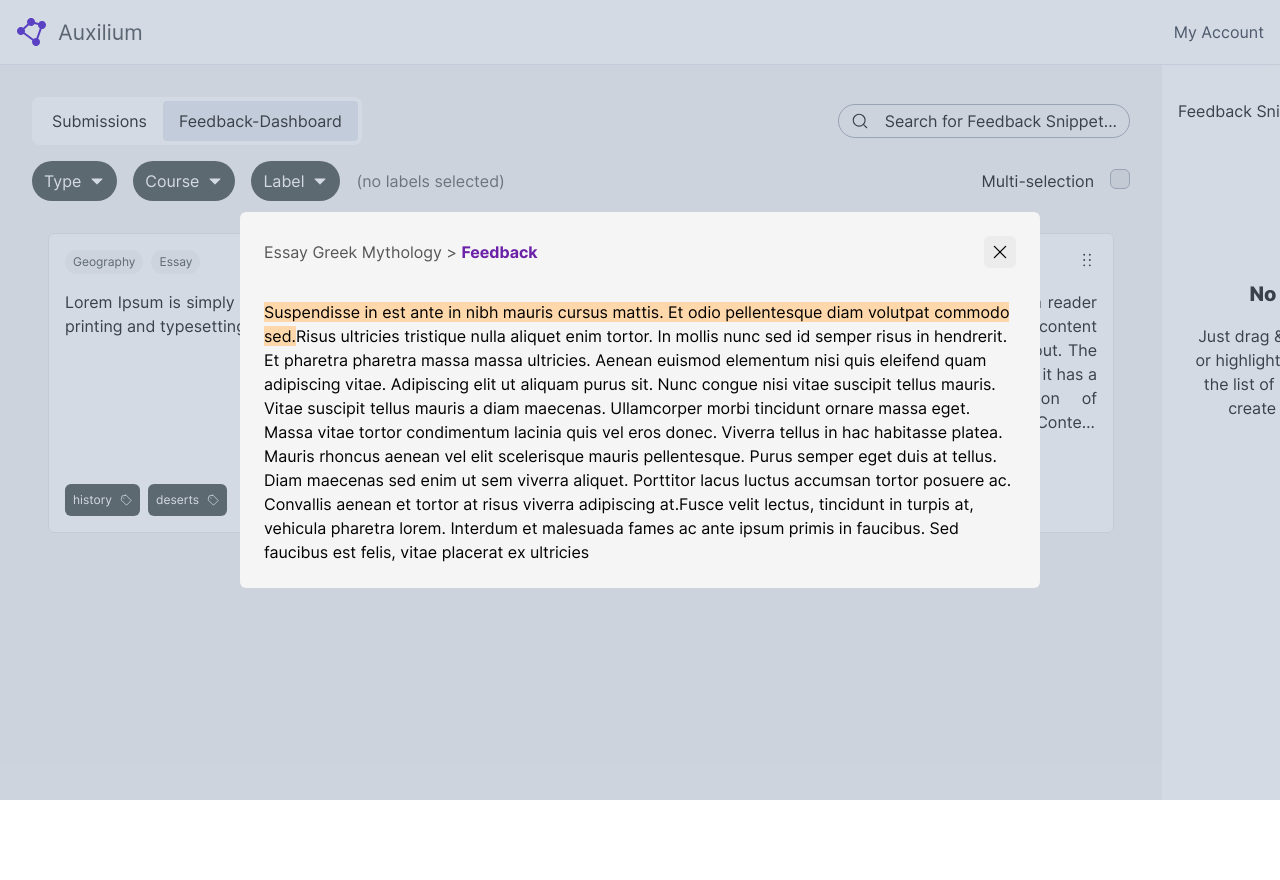
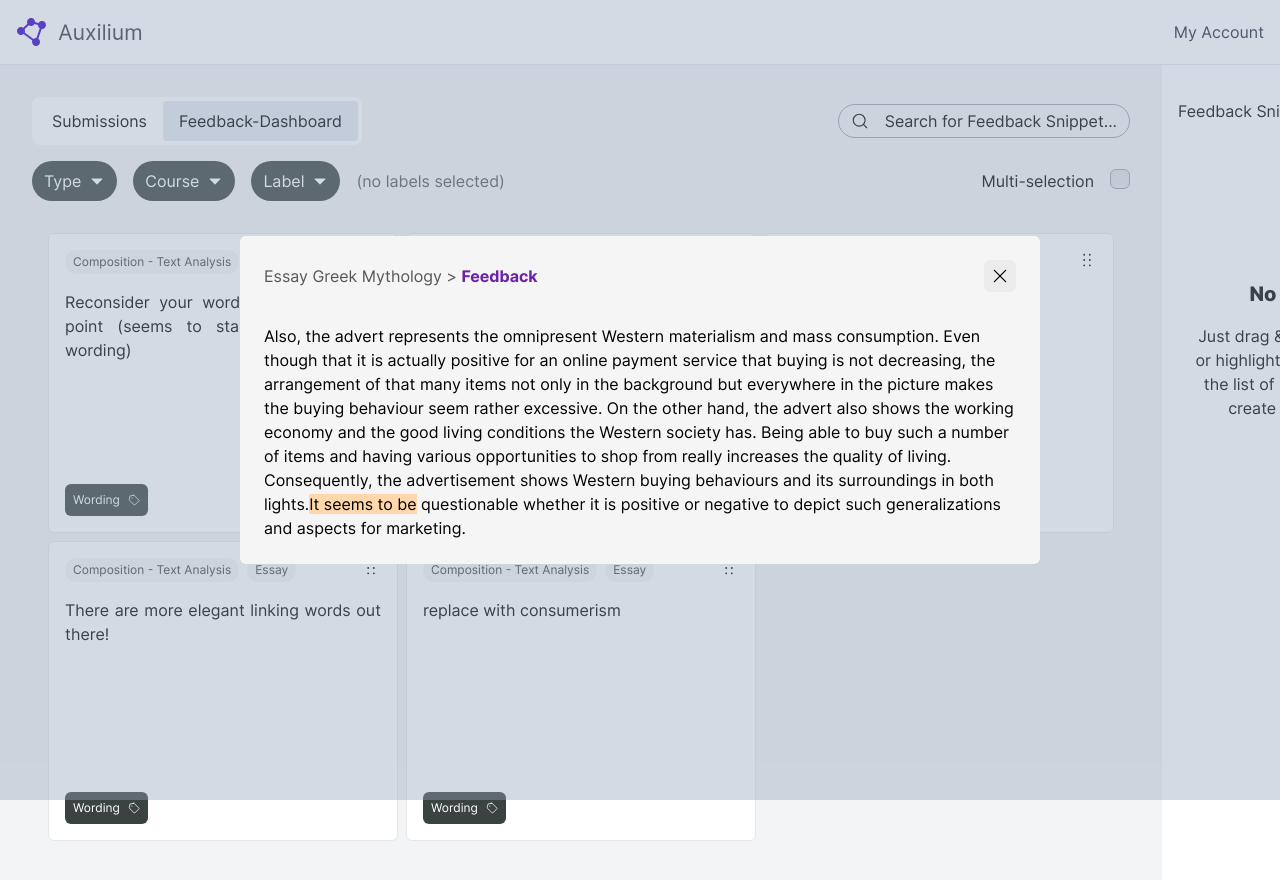
Before and after one commit to NilsHellwig/FeedbackPool-Prototyping, a React (Create React App) app in the folder prototype3/: page /feedback-dashboard in a window 1280 px wide. Both pictures are taken after a click on the button 223 px from the left and 383 px from the top of the page. Shown: the top 880 px of the page. Before the commit the page ends 800 px from the top, so only its background shows below. Built offline with nearby package versions, Linux system fonts and the light colour scheme.

Commit message:
add content

```diff
--- a/prototype3/src/components/DragabbleFeedbackSnippet.tsx
+++ b/prototype3/src/components/DragabbleFeedbackSnippet.tsx
@@ -70,25 +70,20 @@ export const DraggableFeedbackSnippet: React.FC<
               </div>
             </div>
             <p>
-              <span className="bg-orange-200">
-                Suspendisse in est ante in nibh mauris cursus mattis. Et odio
-                pellentesque diam volutpat commodo sed.
-              </span>
-              Risus ultricies tristique nulla aliquet enim tortor. In mollis
-              nunc sed id semper risus in hendrerit. Et pharetra pharetra massa
-              massa ultricies. Aenean euismod elementum nisi quis eleifend quam
-              adipiscing vitae. Adipiscing elit ut aliquam purus sit. Nunc
-              congue nisi vitae suscipit tellus mauris. Vitae suscipit tellus
-              mauris a diam maecenas. Ullamcorper morbi tincidunt ornare massa
-              eget. Massa vitae tortor condimentum lacinia quis vel eros donec.
-              Viverra tellus in hac habitasse platea. Mauris rhoncus aenean vel
-              elit scelerisque mauris pellentesque. Purus semper eget duis at
-              tellus. Diam maecenas sed enim ut sem viverra aliquet. Porttitor
-              lacus luctus accumsan tortor posuere ac. Convallis aenean et
-              tortor at risus viverra adipiscing at.Fusce velit lectus,
-              tincidunt in turpis at, vehicula pharetra lorem. Interdum et
-              malesuada fames ac ante ipsum primis in faucibus. Sed faucibus est
-              felis, vitae placerat ex ultricies
+              Also, the advert represents the omnipresent Western materialism
+              and mass consumption. Even though that it is actually positive for
+              an online payment service that buying is not decreasing, the
+              arrangement of that many items not only in the background but
+              everywhere in the picture makes the buying behaviour seem rather
+              excessive. On the other hand, the advert also shows the working
+              economy and the good living conditions the Western society has.
+              Being able to buy such a number of items and having various
+              opportunities to shop from really increases the quality of living.
+              Consequently, the advertisement shows Western buying behaviours
+              and its surroundings in both lights.
+              <span className="bg-orange-200">It seems to be</span> questionable
+              whether it is positive or negative to depict such generalizations
+              and aspects for marketing.
             </p>
           </div>
         </div>
--- a/prototype3/src/pages/FeedbackDashboard.tsx
+++ b/prototype3/src/pages/FeedbackDashboard.tsx
@@ -12,23 +12,34 @@ const itemsFromBackend = [
   {
     id: uuid(),
     extractedText:
-      "Lorem Ipsum is simply dummy text of the printing and typesetting industry. ",
-    metaDataList: ["Geography", "Essay"],
-    labels: ["history", "deserts"],
+      "Reconsider your wording to make your point (seems to stand out - woolly wording)",
+    metaDataList: ["Composition - Text Analysis", "Essay"],
+    labels: ["Wording"],
   },
   {
     id: uuid(),
     extractedText:
-      "Lorem Ipsum has been the industry's standard dummy text ever since the 1500s, when an unknown printer took a galley of type and scrambled it to make a type specimen book. It has survived not only five centuries, but also the leap into electronic typesetting, remaining essentially unchanged. ",
-    metaDataList: ["Greek Mythology", "Essay"],
-    labels: ["structuring"],
+      "topic sentence? should contain your claim (not describe the campaign)",
+    metaDataList: ["Composition - Text Analysis", "Essay"],
+    labels: ["Structure"],
   },
   {
     id: uuid(),
-    extractedText:
-      "It is a long established fact that a reader will be distracted by the readable content of a page when looking at its layout. The point of using Lorem Ipsum is that it has a more-or-less normal distribution of letters, as opposed to using 'Content here, content here', making it look like readable English. Many desktop publishing packages and web page editors now use Lorem Ipsum as their default model text, and a search for 'lorem ipsum' will uncover many web sites still in their infancy. Various versions have evolved over the years, sometimes by accident, sometimes on purpose (injected humour and the like).",
-    metaDataList: ["Critical Thinking", "Essay"],
-    labels: ["victory", "deserts"],
+    extractedText: "Remember to indent!",
+    metaDataList: ["Composition - Text Analysis", "Essay"],
+    labels: ["Formal Error"],
+  },
+  {
+    id: uuid(),
+    extractedText: "There are more elegant linking words out there!",
+    metaDataList: ["Composition - Text Analysis", "Essay"],
+    labels: ["Wording"],
+  },
+  {
+    id: uuid(),
+    extractedText: "replace with consumerism",
+    metaDataList: ["Composition - Text Analysis", "Essay"],
+    labels: ["Wording"],
   },
 ];
 
@@ -135,12 +146,9 @@ export const FeedbackDashboard = () => {
                     <div
                       {...provided.droppableProps}
                       ref={provided.innerRef}
-                      className={cx(
-                        "snippet-grid p-4 rounded-md",
-                        {
-                          "bg-lightGrey/50": dragIsActive,
-                        }
-                      )}>
+                      className={cx("snippet-grid p-4 rounded-md", {
+                        "bg-lightGrey/50": dragIsActive,
+                      })}>
                       {columns["pool"].items.map((item, index) => {
                         return (
                           <Draggable
@@ -183,7 +191,7 @@ export const FeedbackDashboard = () => {
               {columns["sidebar"].items.length < 1 && !dragIsActive ? (
                 <div className="flex flex-col items-center gap-4 my-8 mx-4 text-center">
                   <img
-                  alt="icon of a snippet"
+                    alt="icon of a snippet"
                     src={process.env.PUBLIC_URL + "/icons/snippet-icon.svg"}
                   />
                   <span className="text-xl font-extrabold">
```
